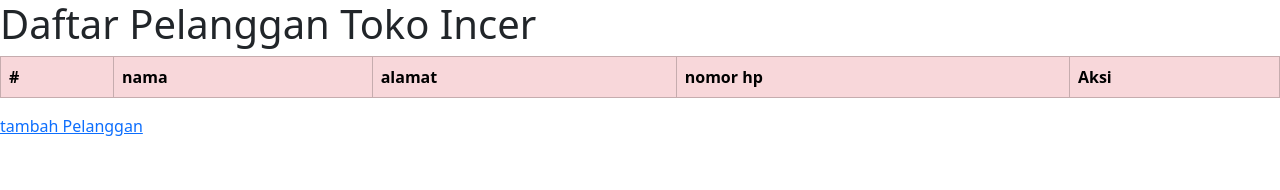
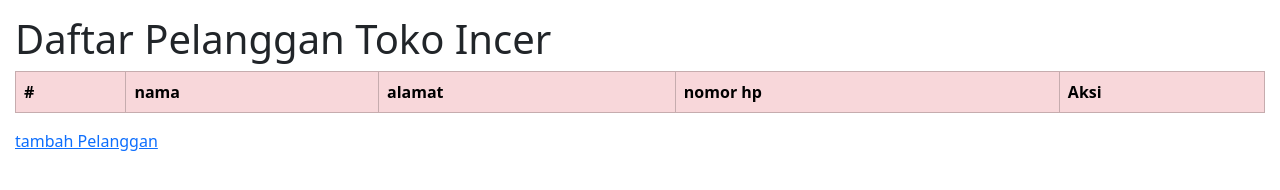
Before and after one commit to restiaulia1/Pelanggan-, a plain HTML site: page index.html in a window 1280 px wide. Drawn offline with nearby package versions, Linux system fonts and the light colour scheme; no server answers.

Commit message:
menambah margin data pelanggan

```diff
--- a/index.html
+++ b/index.html
@@ -11,6 +11,12 @@
   <script src="https://cdn.jsdelivr.net/npm/bootstrap@5.3.2/dist/js/bootstrap.bundle.min.js" integrity="sha384-C6RzsynM9kWDrMNeT87bh95OGNyZPhcTNXj1NW7RuBCsyN/o0jlpcV8Qyq46cDfL" crossorigin="anonymous"></script>
 
   <script src="https://code.jquery.com/jquery-3.7.1.min.js" integrity="sha256-/JqT3SQfawRcv/BIHPThkBvs0OEvtFFmqPF/lYI/Cxo=" crossorigin="anonymous"></script>
+
+  <style>
+    body {
+      margin: 15px;
+    }
+    </style>
 </head>
 
 <body>
```
